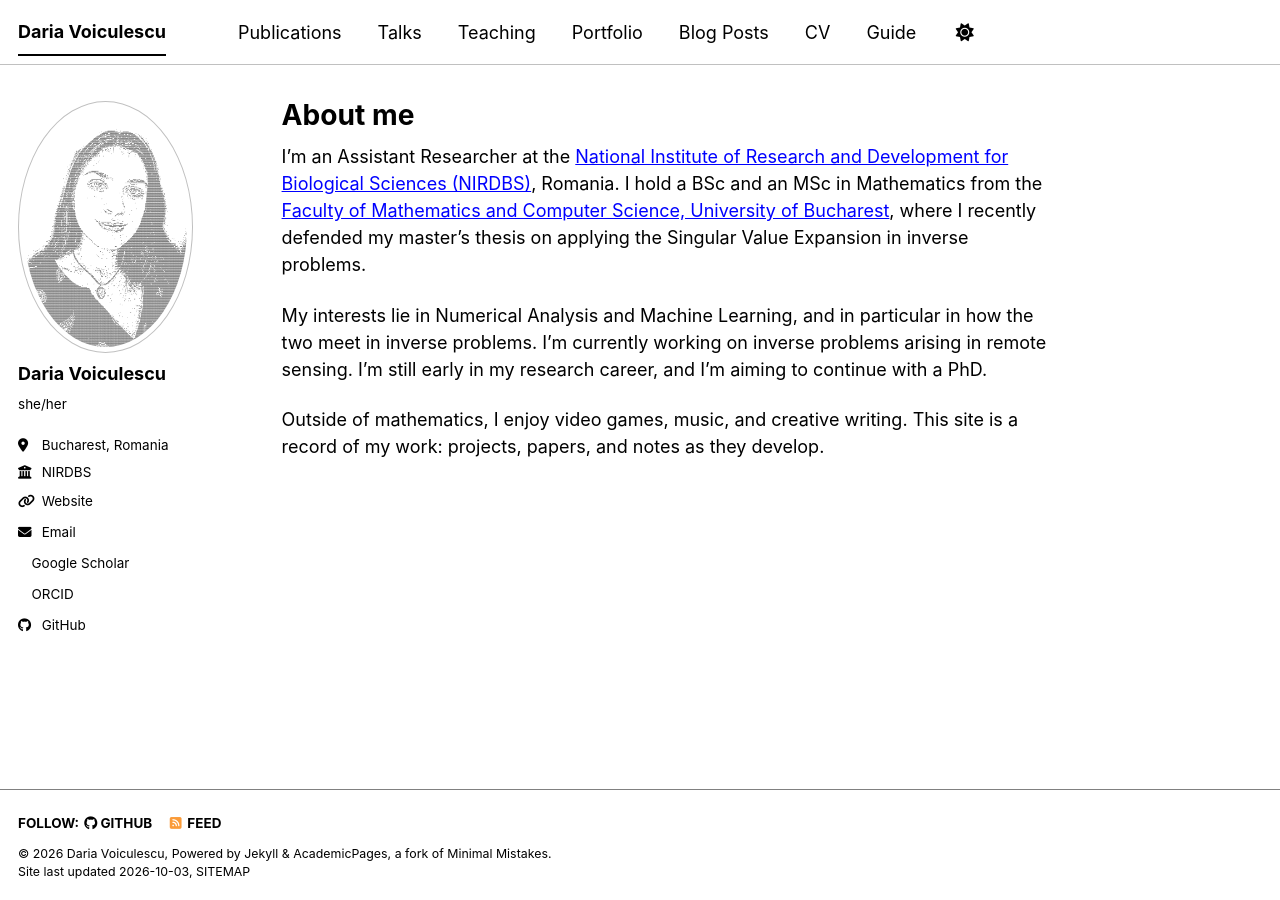
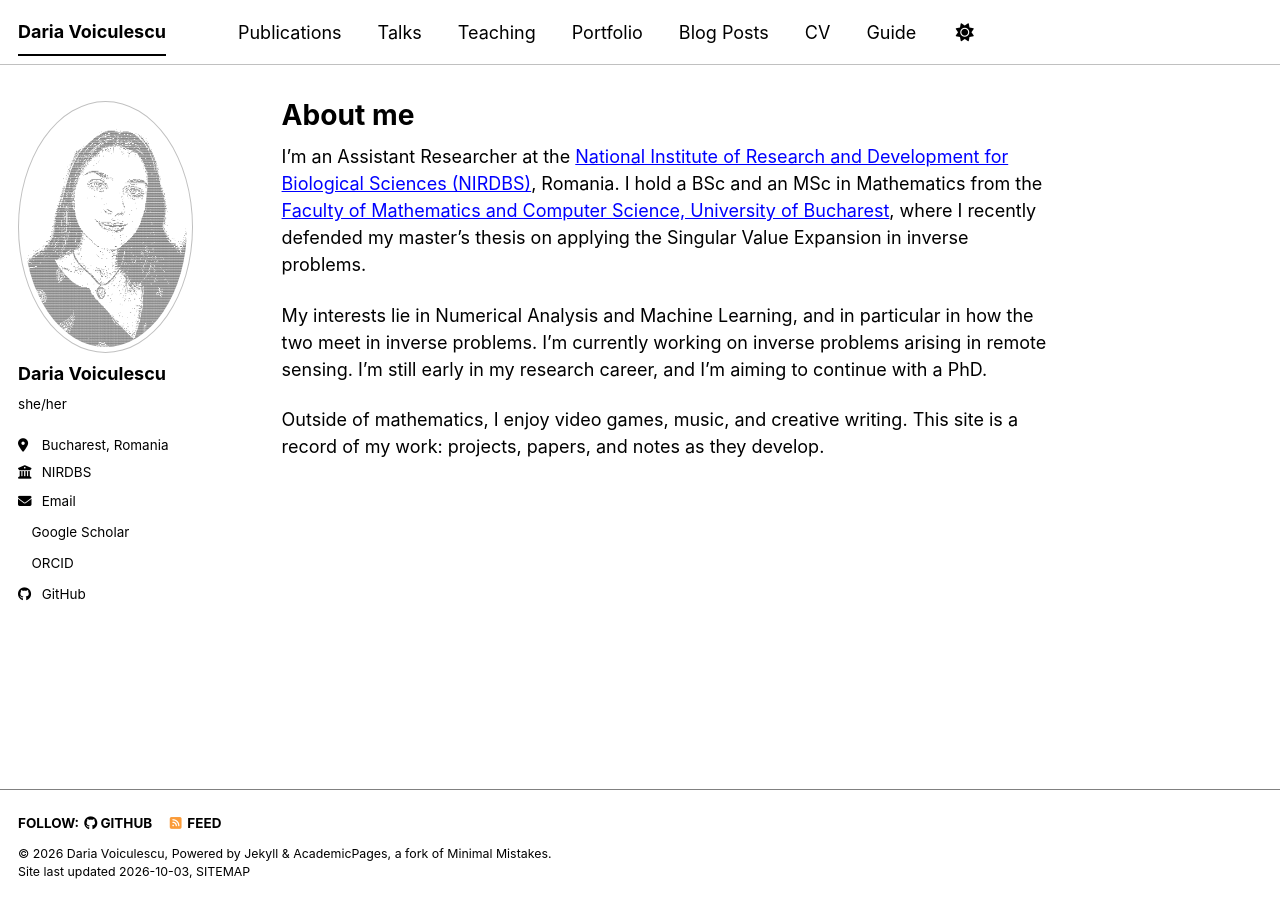
Before and after one commit to dariavoiculescu/dariavoiculescu.github.io, a Jekyll site: the page built from _pages/about.md, in a window 1280 px wide. Built offline with Jekyll 4.4.1, drawn with Linux system fonts in a browser that asks for light colours; a style sheet for code colours, icons or effects is not loaded.

```diff
--- a/_config.yml
+++ b/_config.yml
@@ -29,7 +29,7 @@ author:
   bio              : ""
   location         : "Bucharest, Romania"
   employer         : "NIRDBS"
-  uri              : "https://www.incdsb.ro/en"
+  uri              : # "https://www.incdsb.ro/en"
   email            : "daria[dot]voiculescu[at]incdsb.ro"
 
   # Academic websites
```
